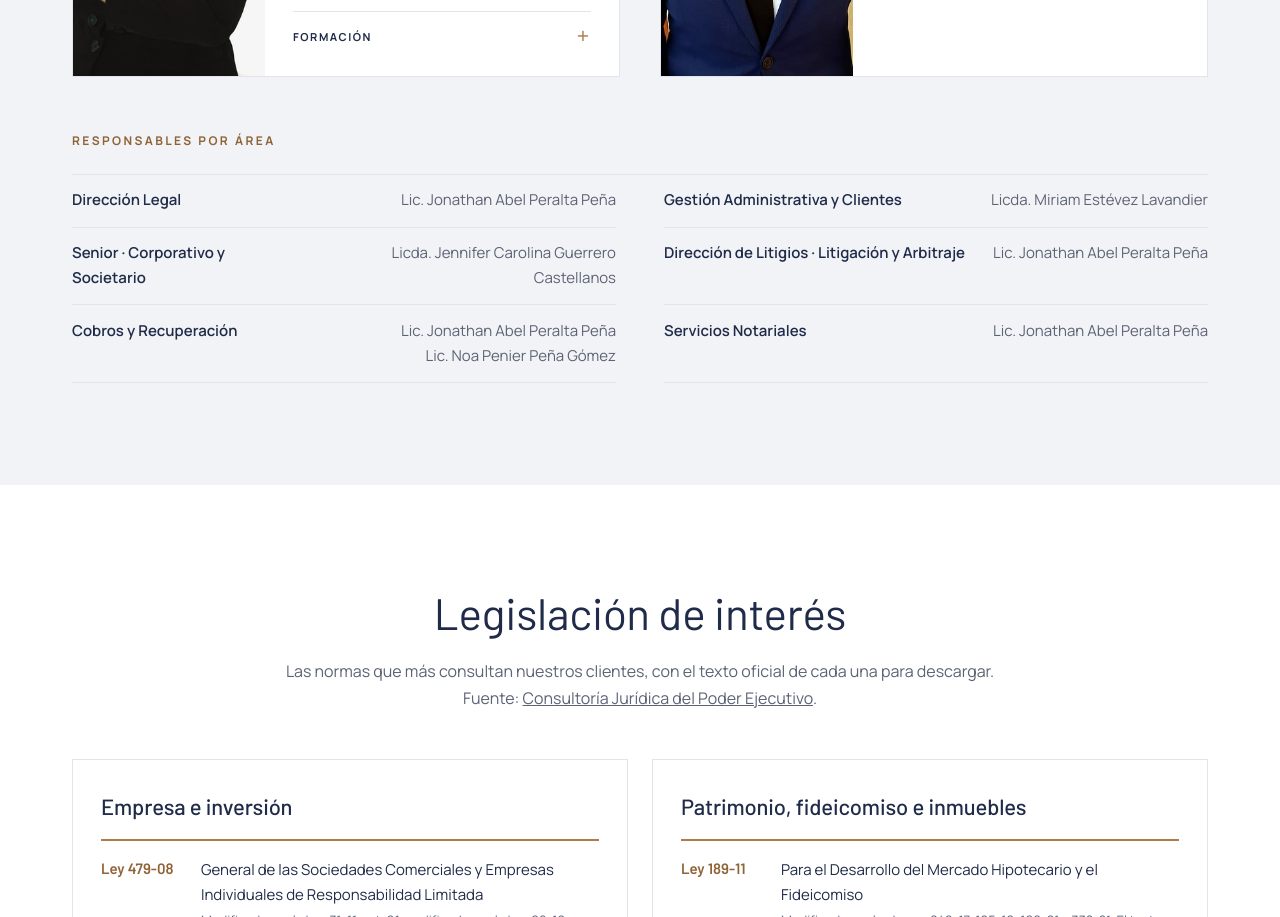
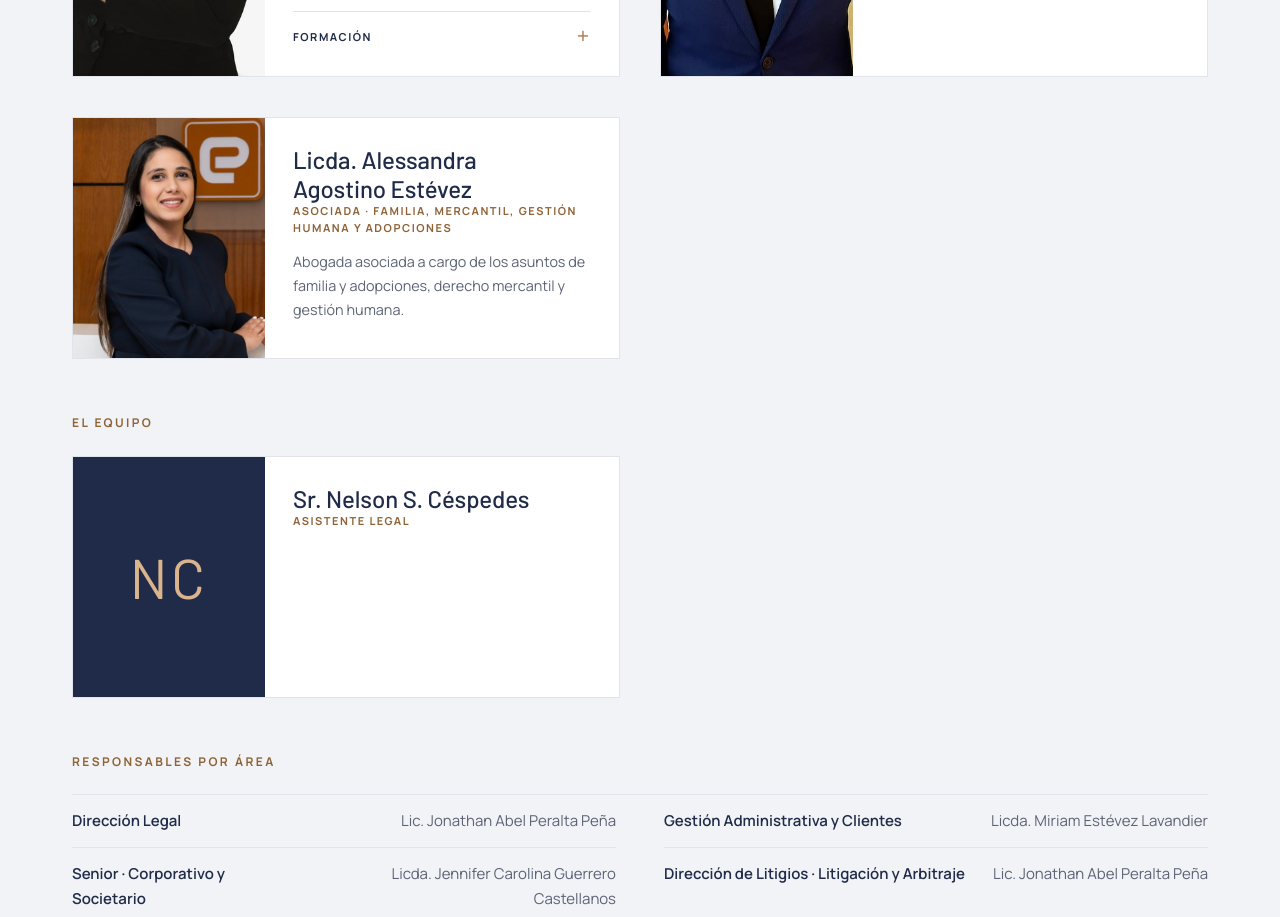
Before and after one commit to Jonathanperaltapena/ESLA-pagina-web, a plain HTML site: page index.html in a window 1280 px wide. Shown: the part 9939-10856 px from the top of the page. Drawn offline with Linux system fonts and the light colour scheme.

Commit message:
Agregar a la Licda. Alessandra Agostino Estévez y la sección «El equipo»
- Asociados: Licda. Alessandra Agostino Estévez, asociada para familia,
  derecho mercantil, gestión humana y adopciones (assets/aagostino.jpg).
- Nueva sección «El equipo» con el Sr. Nelson S. Céspedes, asistente
  legal (por ahora con sus iniciales; falta la foto).

Co-Authored-By: Claude Opus 5.5 <noreply@anthropic.com>
Claude-Session: https://claude.ai/code/session_0182sjA5TFZt5oNGRahTAd8o

```diff
--- a/index.html
+++ b/index.html
@@ -886,6 +886,29 @@ footer strong { color: #FFFFFF; font-weight: 600; }
           </details>
         </div>
       </article>
+      <article class="partner">
+        <div class="portrait"><img src="assets/aagostino.jpg" alt="Licda. Alessandra Agostino Estévez" width="480" height="600" loading="lazy"></div>
+        <div class="partner-body">
+          <div>
+            <h3>Licda. Alessandra Agostino Estévez</h3>
+            <div class="role"><span lang="es">Asociada · Familia, Mercantil, Gestión Humana y Adopciones</span><span lang="en">Associate · Family, Commercial, Human Resources and Adoptions</span></div>
+          </div>
+          <p><span lang="es">Abogada asociada a cargo de los asuntos de familia y adopciones, derecho mercantil y gestión humana.</span><span lang="en">Associate in charge of family and adoption matters, commercial law and human resources.</span></p>
+        </div>
+      </article>
+    </div>
+
+    <h3 class="sub-title"><span lang="es">El equipo</span><span lang="en">The team</span></h3>
+    <div class="partners">
+      <article class="partner">
+        <div class="portrait"><span class="initials" aria-hidden="true">NC</span></div>
+        <div class="partner-body">
+          <div>
+            <h3>Sr. Nelson S. Céspedes</h3>
+            <div class="role"><span lang="es">Asistente legal</span><span lang="en">Legal Assistant</span></div>
+          </div>
+        </div>
+      </article>
     </div>
 
     <h3 class="sub-title"><span lang="es">Responsables por área</span><span lang="en">Practice leads</span></h3>
```
Also changed, not shown: assets/aagostino.jpg (added).
